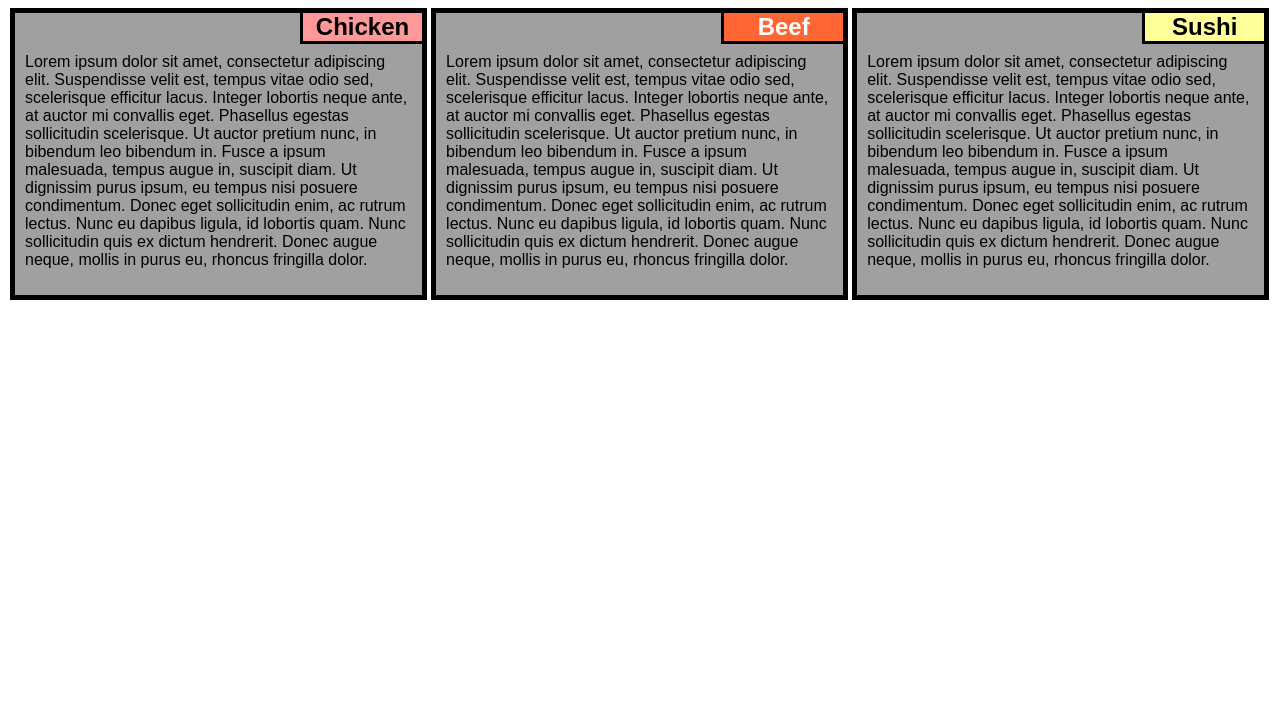
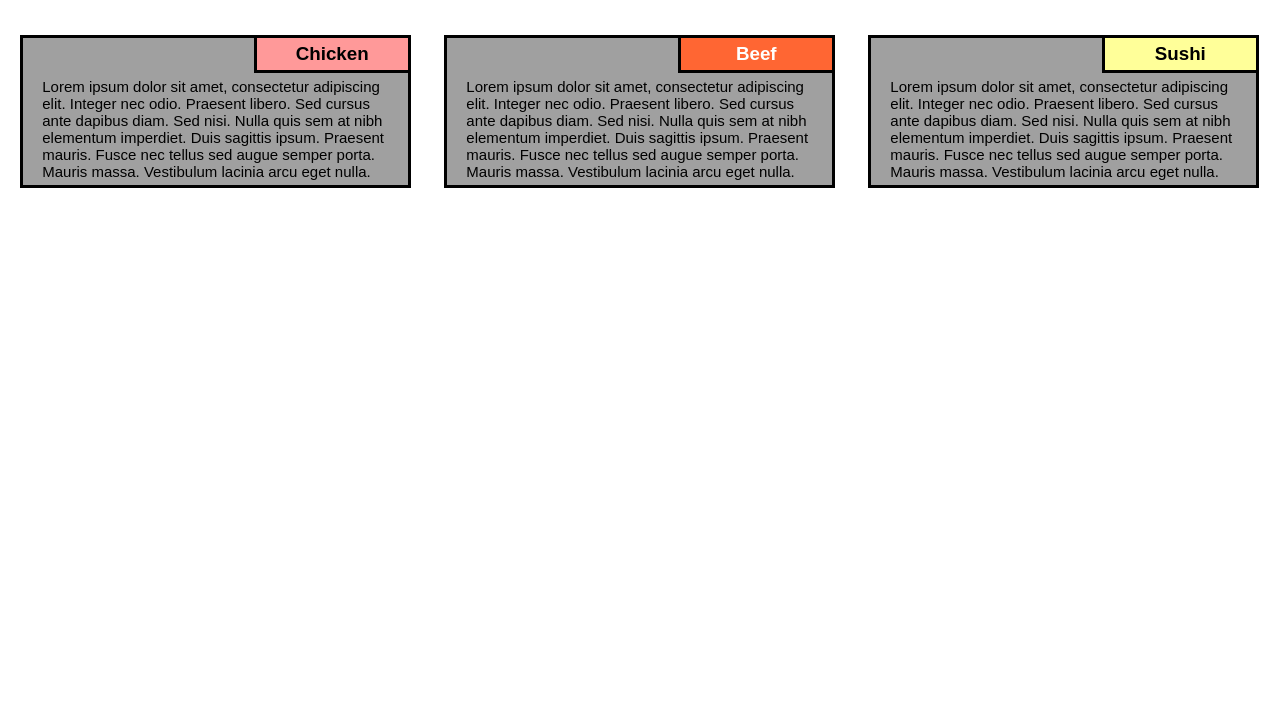
Before and after one commit to RS35142/coursera-test, a plain HTML site: page Module2-Assignment/index.html in a window 1280 px wide. Shown: the part 75-800 px from the top of the page. Drawn offline with Linux system fonts and the light colour scheme.

Commit message:
FInal Module 2 Asssignment

```diff
--- a/Module2-Assignment/css/style.css
+++ b/Module2-Assignment/css/style.css
@@ -1,98 +1,108 @@
+* {
+	box-sizing: border-box;
+	font-size: 15px;
+	margin: 0px;
+	font-family: "Arial", Verdana, sans-serif;
 
-*{
-box-sizing: border-box;
 }
 
 h1 {
-text-align:center;
-color: black;
+	font-size: 1.75em;
+	text-align: center;
+	margin-top: 30px;
+	margin-bottom: 25px;
 	font-family: "Verdana", Arial, serif;
 }
 
-section{
+.row > div {
+	border: 3px solid black;
 	background-color: #A0A0A0;
-padding: 0px;
-
-border: 5px solid black;
-font-family: "Arial", Verdana, serif;
+	margin-bottom: 15px;
 }
 
-section h2{
-padding: 0px;
-margin: 0px;
+.title {
+	font-size: 1.25em ;
 	text-align: center;
+	font-weight: bold;
+	border-left: 3px solid black;
+	border-bottom: 3px solid black;
+	padding-top: 5px;
+	padding-bottom: 5px;
+	margin-bottom: 5px;
+	width: 40%;
+	display: block;
 	float: right;
-width:30%;
-border-bottom: 3px solid black;
-border-left: 3px solid black;
 }
 
-#Chicken h2{
+#Chicken {
 	background-color: #FF9999;
 }
 
-#Beef h2{
+#Beef {
 	background-color: #FF6633;
-color: #FFFFFF;
+	color: white;
 }
 
-#Sushi h2{
+#Sushi {
 	background-color: #FFFF99;
 }
 
-section p{
-margin-top: 30px;
-padding: 10px;
+div > p {
+	clear: right;
+	margin-right: auto;
+	margin-left: auto;
+	margin-bottom: 5px;
+	width: 90%;
+
 }
 
-@media (min-width: 992px) {
-  #Chicken, #Beef, #Sushi {
-    float: left;
-    border: 5px solid black;
-    margin: 2px;
-  }
-  #Chicken {
-    width: 33%;
-  }
-  #Beef {
-    width: 33%;
-  }
-  #Sushi {
-    width: 33%;
+.row {
+	width: 100%;
+	padding-left : 20px;
+	padding-right: 20px;
 }
 
+/* Large devices */
+@media (min-width: 992px) {
+	.col-lg-3 {
+		float: left;
+		width: 31.5%;
 	}
+
+	.row > div:nth-child(2) {
+		margin: 0 2.7%;
+	}
+
+	h1 {
+		margin-bottom: 50px;
+	}
+}
+
+/* Medium devices */
 @media (min-width: 768px) and (max-width: 991px) {
-#Chicken, #Beef, #Sushi {
+	.col-md-6 {
 		float: left;
-    border: 5px solid black;
-    margin: 2px;
+		width: 49%;
 	}
-  #Chicken {
-    width: 50%;
+
+	.row > div:nth-child(2) {
+		float:right;
 	}
-  #Beef {
-    width: 50%;
+
+	 .row > div:nth-child(3) {
+		width: 100%;
 	}
-  #Sushi {
+}
+
+/* Small devices */
+@media (max-width: 767px) {
+	.col-sm-12 {
+
 		width: 100%;
 	}
 
+	.row {
+		padding-right: 30px;
+		padding-left: 30px;
 	}
-@media (max-width: 767px) {
-  #Chicken, #Beef, #Sushi {
-    float: left;
-    border: 5px solid black;
-    margin: 2px;
 }
-  #Chicken {
-    width: 100%;
-  }
-  #Beef {
-    width: 100%;
-  }
-  #Sushi {
-    width: 100%;
-  }
-
-  }
--- a/Module2-Assignment/index.html
+++ b/Module2-Assignment/index.html
@@ -1,23 +1,30 @@
 <!DOCTYPE html>
 <html>
 <head>
-	<meta charset="utf-8">
-	<title>Assignment Solution for Module 2</title>
-	<link rel="stylesheet" type="text/css" href="css/style.css">
-</head>
+
+    <meta charset="utf-8"><meta name="viewport" content="width=device-width, initial-scale=1">
+    <title>Coding assignment</title>
+    <link rel="stylesheet" href="css/style.css">
+    <link href="https://fonts.googleapis.com/css?family=Open+Sans" rel="stylesheet" type="text/css">
+  </head>
 <body>
-<h1>Our Menu</h1>
-<section id="Chicken">
-	<h2>Chicken</h2>
-<p>Lorem ipsum dolor sit amet, consectetur adipiscing elit. Suspendisse velit est, tempus vitae odio sed, scelerisque efficitur lacus. Integer lobortis neque ante, at auctor mi convallis eget. Phasellus egestas sollicitudin scelerisque. Ut auctor pretium nunc, in bibendum leo bibendum in. Fusce a ipsum malesuada, tempus augue in, suscipit diam. Ut dignissim purus ipsum, eu tempus nisi posuere condimentum. Donec eget sollicitudin enim, ac rutrum lectus. Nunc eu dapibus ligula, id lobortis quam. Nunc sollicitudin quis ex dictum hendrerit. Donec augue neque, mollis in purus eu, rhoncus fringilla dolor.</p>
-</section>
-<section id="Beef">
-	<h2>Beef</h2>
-<p>Lorem ipsum dolor sit amet, consectetur adipiscing elit. Suspendisse velit est, tempus vitae odio sed, scelerisque efficitur lacus. Integer lobortis neque ante, at auctor mi convallis eget. Phasellus egestas sollicitudin scelerisque. Ut auctor pretium nunc, in bibendum leo bibendum in. Fusce a ipsum malesuada, tempus augue in, suscipit diam. Ut dignissim purus ipsum, eu tempus nisi posuere condimentum. Donec eget sollicitudin enim, ac rutrum lectus. Nunc eu dapibus ligula, id lobortis quam. Nunc sollicitudin quis ex dictum hendrerit. Donec augue neque, mollis in purus eu, rhoncus fringilla dolor.</p>
-</section>
-<section id="Sushi">
-	<h2>Sushi</h2>
-<p>Lorem ipsum dolor sit amet, consectetur adipiscing elit. Suspendisse velit est, tempus vitae odio sed, scelerisque efficitur lacus. Integer lobortis neque ante, at auctor mi convallis eget. Phasellus egestas sollicitudin scelerisque. Ut auctor pretium nunc, in bibendum leo bibendum in. Fusce a ipsum malesuada, tempus augue in, suscipit diam. Ut dignissim purus ipsum, eu tempus nisi posuere condimentum. Donec eget sollicitudin enim, ac rutrum lectus. Nunc eu dapibus ligula, id lobortis quam. Nunc sollicitudin quis ex dictum hendrerit. Donec augue neque, mollis in purus eu, rhoncus fringilla dolor.</p>
-</section>
+    <h1>Our menu</h1>
+    <div class="row">
+	    <div class="col-lg-3 col-md-6 col-sm-12 ">
+	      <span id="Chicken" class="title">Chicken</span>
+	      <p>Lorem ipsum dolor sit amet, consectetur adipiscing elit. Integer nec odio. Praesent libero. Sed cursus ante dapibus diam. Sed nisi. Nulla quis sem at nibh elementum imperdiet. Duis sagittis ipsum. Praesent mauris. Fusce nec tellus sed augue semper porta. Mauris massa. Vestibulum lacinia arcu eget nulla.</p>
+	    </div>
+
+	    <div class="col-lg-3 col-md-6 col-sm-12">
+	   	  <span id="Beef" class="title">Beef</span>
+	   	   <p>Lorem ipsum dolor sit amet, consectetur adipiscing elit. Integer nec odio. Praesent libero. Sed cursus ante dapibus diam. Sed nisi. Nulla quis sem at nibh elementum imperdiet. Duis sagittis ipsum. Praesent mauris. Fusce nec tellus sed augue semper porta. Mauris massa. Vestibulum lacinia arcu eget nulla. </p>
+	    </div>
+
+	    <div class="col-lg-3 col-md-6 col-sm-12">
+	      <span id="Sushi" class="title">Sushi</span>
+	      <p>Lorem ipsum dolor sit amet, consectetur adipiscing elit. Integer nec odio. Praesent libero. Sed cursus ante dapibus diam. Sed nisi. Nulla quis sem at nibh elementum imperdiet. Duis sagittis ipsum. Praesent mauris. Fusce nec tellus sed augue semper porta. Mauris massa. Vestibulum lacinia arcu eget nulla. </p>
+	    </div>
+	</div>
+
 </body>
 </html>
```
Lines whose indentation alone changed are shown as unchanged.
